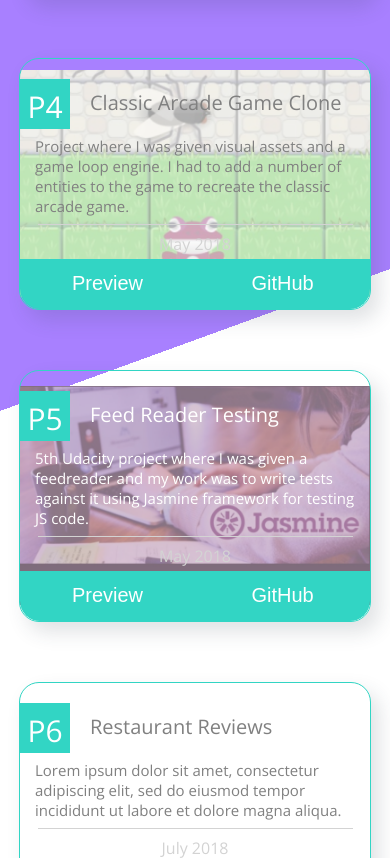
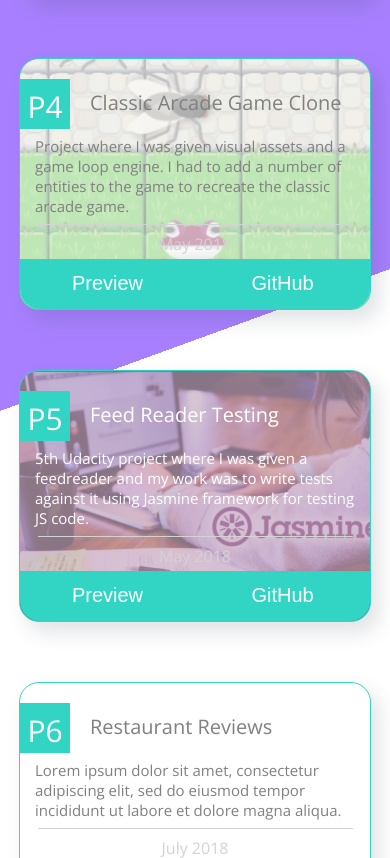
Before and after one commit to adr1ana/GoogleUdacity, a plain HTML site: page index.html in a window 390 px wide. Shown: the part 2457-3315 px from the top of the page. Drawn offline with nearby package versions, Linux system fonts and the light colour scheme.

Commit message:
mobile css
adding card 4 i 5

```diff
--- a/css/small.css
+++ b/css/small.css
@@ -57,6 +57,15 @@
   background-size: cover;
   color: #fff;
 }
+#card-4 {
+  background: url(../img/P4.png) no-repeat center;
+  background-size: cover;
+}
+#card-5 {
+  background: url(../img/P5.png) no-repeat center;
+  background-size: cover;
+  color: #fff;
+}
 .description {
   padding: 0 15px;
 }
```
